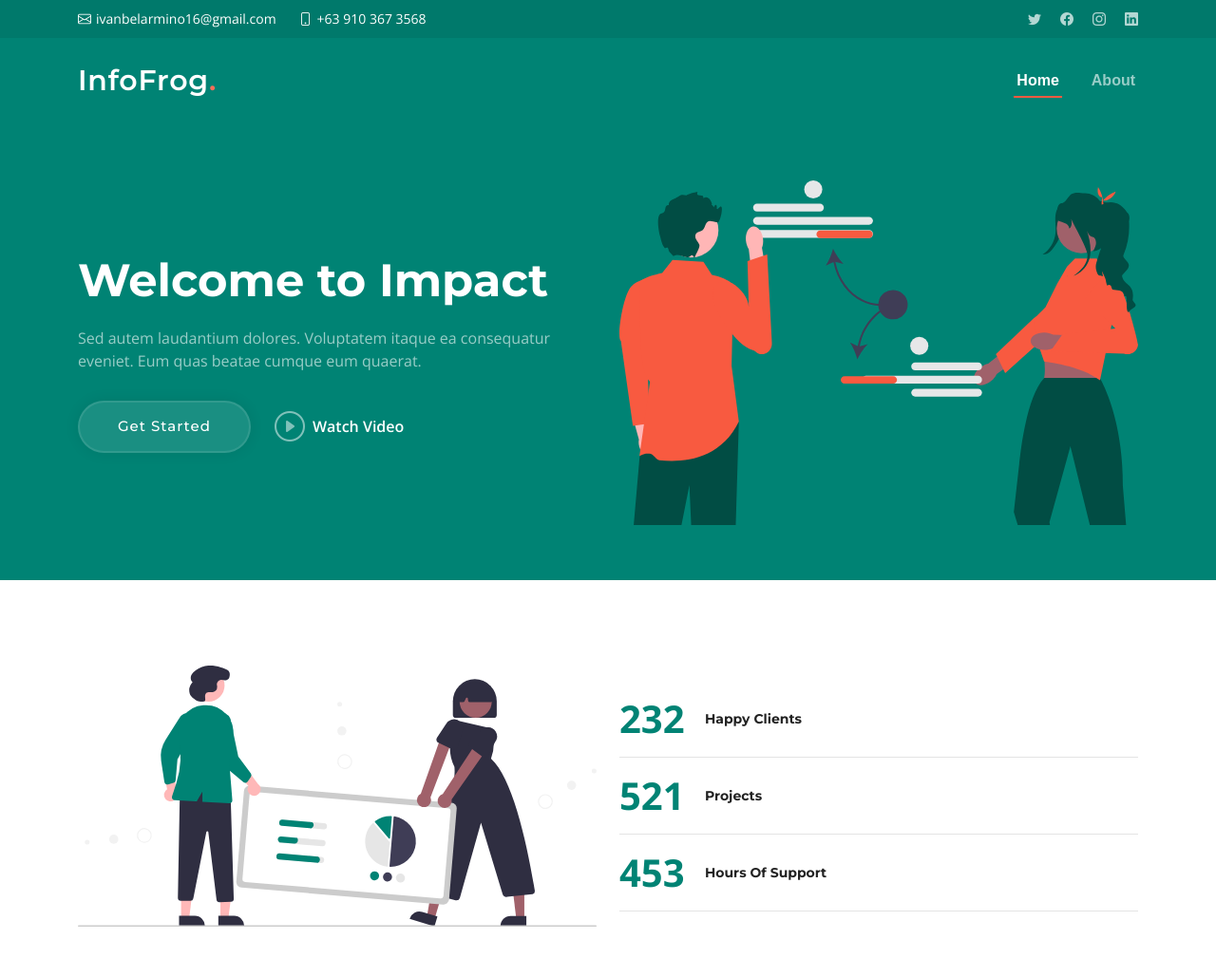
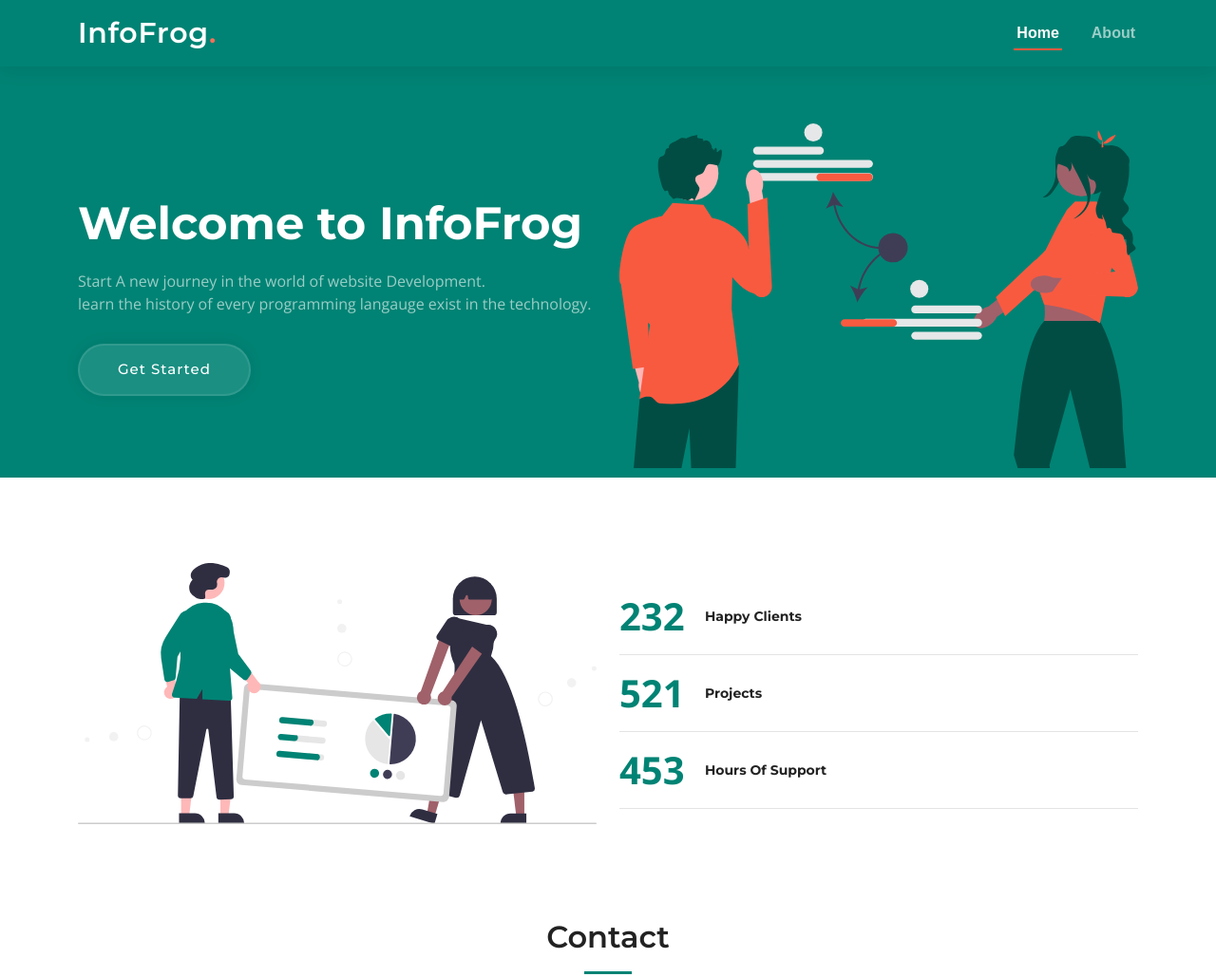
Before and after one commit to Nugg-tech/infoFrog-1.2, a plain HTML site: page index.html in a window 1280 px wide. Shown: the top 1029 px of the page at 95% size. Drawn offline with nearby package versions, Linux system fonts and the light colour scheme.

Commit message:
bago bago

```diff
--- a/index.html
+++ b/index.html
@@ -4,61 +4,31 @@
 <head>
   <meta charset="utf-8">
   <meta content="width=device-width, initial-scale=1.0" name="viewport">
-
   <title>InfoFrog</title>
   <meta content="" name="description">
   <meta content="" name="keywords">
-
   <!-- Favicons -->
   <link href="assets/img/favicon.png" rel="icon">
   <link href="assets/img/apple-touch-icon.png" rel="apple-touch-icon">
-
   <!-- Google Fonts -->
   <link rel="preconnect" href="https://fonts.googleapis.com">
   <link rel="preconnect" href="https://fonts.gstatic.com" crossorigin>
   <link
     href="https://fonts.googleapis.com/css2?family=Open+Sans:ital,wght@0,300;0,400;0,500;0,600;0,700;1,300;1,400;1,600;1,700&family=Montserrat:ital,wght@0,300;0,400;0,500;0,600;0,700;1,300;1,400;1,500;1,600;1,700&family=Raleway:ital,wght@0,300;0,400;0,500;0,600;0,700;1,300;1,400;1,500;1,600;1,700&display=swap"
     rel="stylesheet">
-
   <!-- Vendor CSS Files -->
   <link href="assets/vendor/bootstrap/css/bootstrap.min.css" rel="stylesheet">
   <link href="assets/vendor/bootstrap-icons/bootstrap-icons.css" rel="stylesheet">
   <link href="assets/vendor/aos/aos.css" rel="stylesheet">
   <link href="assets/vendor/glightbox/css/glightbox.min.css" rel="stylesheet">
   <link href="assets/vendor/swiper/swiper-bundle.min.css" rel="stylesheet">
-
   <!-- Template Main CSS File -->
   <link href="assets/css/main.css" rel="stylesheet">
-
-    <!-- =======================================================
-  * Template Name: Impact - v1.1.0
-  * Template URL: https://bootstrapmade.com/impact-bootstrap-business-website-template/
-  * Author: BootstrapMade.com
-  * License: https://bootstrapmade.com/license/
-  ======================================================== -->
 </head>
 
 <body>
-
   <!-- ======= Header ======= -->
-    <section id="topbar" class="topbar d-flex align-items-center">
-      <div class="container d-flex justify-content-center justify-content-md-between">
-        <div class="contact-info d-flex align-items-center">
-          <i class="bi bi-envelope d-flex align-items-center"><a
-              href="mailto:contact@example.com">ivanbelarmino16@gmail.com</a></i>
-          <i class="bi bi-phone d-flex align-items-center ms-4"><span>+63 910 367 3568</span></i>
-        </div>
-        <div class="social-links d-none d-md-flex align-items-center">
-          <a href="#" class="twitter"><i class="bi bi-twitter"></i></a>
-          <a href="#" class="facebook"><i class="bi bi-facebook"></i></a>
-          <a href="#" class="instagram"><i class="bi bi-instagram"></i></a>
-          <a href="#" class="linkedin"><i class="bi bi-linkedin"></i></i></a>
-        </div>
-      </div>
-    </section><!-- End Top Bar -->
-
   <header id="header" class="header d-flex align-items-center">
-
     <div class="container-fluid container-xl d-flex align-items-center justify-content-between">
       <a href="index.html" class="logo d-flex align-items-center">
         <!-- Uncomment the line below if you also wish to use an image logo -->
@@ -92,28 +62,28 @@
                   </li>
                   <li><a href="#contact">Contact</a></li>
                   </ul>-->
-        </nav><!-- .navbar -->
-
+      </nav>
+      <!-- .navbar -->
       <i class="mobile-nav-toggle mobile-nav-show bi bi-list"></i>
       <i class="mobile-nav-toggle mobile-nav-hide d-none bi bi-x"></i>
-
     </div>
-    </header><!-- End Header -->
+  </header>
   <!-- End Header -->
-
+  <!-- End Header -->
   <!-- ======= Hero Section ======= -->
   <section id="hero" class="hero">
     <div class="container position-relative">
       <div class="row gy-5" data-aos="fade-in">
         <div class="col-lg-6 order-2 order-lg-1 d-flex flex-column justify-content-center text-center text-lg-start">
-            <h2>Welcome to <span>Impact</span></h2>
-            <p>Sed autem laudantium dolores. Voluptatem itaque ea consequatur eveniet. Eum quas beatae cumque eum
-              quaerat.</p>
+          <h2>Welcome to <span>InfoFrog</span></h2>
+          <p>Start A new journey in the world of website Development.<br>learn the history of
+            every programming langauge exist in the technology.
+          </p>
           <div class="d-flex justify-content-center justify-content-lg-start">
             <a href="/php/web.html" class="btn-get-started">Get Started</a>
-              <a href=""
+            <!-- <a href=""
                         class="glightbox btn-watch-video d-flex align-items-center"><i class="bi bi-play-circle"></i><span>Watch
-                  Video</span></a>
+                          Video</span></a>-->
           </div>
         </div>
         <div class="col-lg-6 order-1 order-lg-2">
@@ -121,12 +91,10 @@
         </div>
       </div>
     </div>
-
     <div class="icon-boxes position-relative">
       <div class="container position-relative">
-          <div class="row gy-4 mt-5">
-
-            <!--          <div class="col-xl-3 col-md-6" data-aos="fade-up" data-aos-delay="100">
+        <!--   <div class="row gy-4 mt-5">
+                  <div class="col-xl-3 col-md-6" data-aos="fade-up" data-aos-delay="100">
                       <div class="icon-box">
                         <div class="icon"><i class="bi bi-easel"></i></div>
                         <h4 class="title"><a href="" class="stretched-link">Lorem Ipsum</a></h4>
@@ -160,14 +128,9 @@
 
                   </div>
                   </div>-->
-          </div>
-
-        </div>
   </section>
   <!-- End Hero Section -->
-
   <main id="main">
-
     <!-- ======= About Us Section ======= -->
     <!--    <section id="about" class="about">
          <div class="container" data-aos="fade-up">
@@ -210,7 +173,6 @@
 
          </div>
          </section><!-- End About Us Section -->
-
     <!-- ======= Clients Section ======= --
          <section id="clients" class="clients">
            <div class="container" data-aos="zoom-out">
@@ -230,46 +192,35 @@
 
            </div>
          </section><!-- End Clients Section -->
-
     <!-- ======= Stats Counter Section ======= -->
     <section id="stats-counter" class="stats-counter">
       <div class="container" data-aos="fade-up">
-
         <div class="row gy-4 align-items-center">
-
           <div class="col-lg-6">
             <img src="assets/img/stats-img.svg" alt="" class="img-fluid">
           </div>
-
           <div class="col-lg-6">
-
             <div class="stats-item d-flex align-items-center">
               <span data-purecounter-start="0" data-purecounter-end="232" data-purecounter-duration="1"
                 class="purecounter"></span>
               <p><strong>Happy Clients</strong> </p>
             </div><!-- End Stats Item -->
-
             <div class="stats-item d-flex align-items-center">
               <span data-purecounter-start="0" data-purecounter-end="521" data-purecounter-duration="1"
                 class="purecounter"></span>
               <p><strong>Projects</strong> </p>
             </div><!-- End Stats Item -->
-
             <div class="stats-item d-flex align-items-center">
               <span data-purecounter-start="0" data-purecounter-end="453" data-purecounter-duration="1"
                 class="purecounter"></span>
               <p><strong>Hours Of Support</strong></p>
             </div><!-- End Stats Item -->
-
           </div>
-
         </div>
-
       </div>
     </section><!-- End Stats Counter Section -->
-
     <!-- ======= Call To Action Section ======= -->
-<!--      <section id="call-to-action" class="call-to-action">
+    <!--   <section id="call-to-action" class="call-to-action">
          <div class="container text-center" data-aos="zoom-out">
            <a href="" class="glightbox play-btn"></a>
            <h3>Call To Action</h3>
@@ -279,7 +230,6 @@
            <a class="cta-btn" href="#">Call To Action</a>
          </div>
          </section><!-- End Call To Action Section -->
-
     <!-- ======= Our Services Section ======= --
          <section id="services" class="services sections-bg">
            <div class="container" data-aos="fade-up">
@@ -361,7 +311,6 @@
 
            </div>
          </section><!-- End Our Services Section -->
-
     <!-- ======= Testimonials Section ======= --
          <section id="testimonials" class="testimonials">
            <div class="container" data-aos="fade-up">
@@ -490,7 +439,6 @@
 
            </div>
          </section><!-- End Testimonials Section -->
-
     <!-- ======= Portfolio Section ======= -
          <section id="portfolio" class="portfolio sections-bg">
            <div class="container" data-aos="fade-up">
@@ -640,7 +588,6 @@
 
            </div>
          </section><!-- End Portfolio Section -->
-
     <!-- ======= Our Team Section ======= -->
     <!--    <section id="team" class="team">
          <div class="container" data-aos="fade-up">
@@ -665,7 +612,6 @@
                  </div>
                </div>
              </div><!-- End Team Member -->
-
     <!--          <div class="col-xl-3 col-md-6 d-flex" data-aos="fade-up" data-aos-delay="200">
          <div class="member">
            <img src="assets/img/team/team-2.jpg" class="img-fluid" alt="">
@@ -679,7 +625,6 @@
            </div>
          </div>
          </div><!-- End Team Member -->
-
     <!--          <div class="col-xl-3 col-md-6 d-flex" data-aos="fade-up" data-aos-delay="300">
          <div class="member">
            <img src="assets/img/team/team-3.jpg" class="img-fluid" alt="">
@@ -693,7 +638,6 @@
            </div>
          </div>
          </div><!-- End Team Member -->
-
     <!--          <div class="col-xl-3 col-md-6 d-flex" data-aos="fade-up" data-aos-delay="400">
          <div class="member">
            <img src="assets/img/team/team-4.jpg" class="img-fluid" alt="">
@@ -712,7 +656,6 @@
 
          </div>
          </section><!-- End Our Team Section -->
-
     <!-- ======= Pricing Section ======= -
          <section id="pricing" class="pricing sections-bg">
            <div class="container" data-aos="fade-up">
@@ -783,7 +726,6 @@
 
            </div>
          </section><!-- End Pricing Section -->
-
     <!-- ======= Frequently Asked Questions Section ======= --
          <section id="faq" class="faq">
            <div class="container" data-aos="fade-up">
@@ -880,7 +822,6 @@
 
            </div>
          </section><!-- End Frequently Asked Questions Section -->
-
     <!-- ======= Recent Blog Posts Section ======= -->
     <!--    <section id="recent-posts" class="recent-posts sections-bg">
          <div class="container" data-aos="fade-up">
@@ -969,26 +910,19 @@
 
                </article>
              </div><!-- End post list item -->
-
     </div><!-- End recent posts list -->
-
     </div>
     </section><!-- End Recent Blog Posts Section -->
-
     <!-- ======= Contact Section ======= -->
     <section id="contact" class="contact">
       <div class="container" data-aos="fade-up">
-
         <div class="section-header">
           <h2>Contact</h2>
           <p>Nulla dolorum nulla nesciunt rerum facere sed ut inventore quam porro nihil id ratione ea sunt quis
             dolorem dolore earum</p>
         </div>
-
         <div class="row gx-lg-0 gy-4">
-
           <div class="col-lg-4">
-
             <div class="info-container d-flex flex-column align-items-center justify-content-center">
               <div class="info-item d-flex">
                 <i class="bi bi-geo-alt flex-shrink-0"></i>
@@ -997,7 +931,6 @@
                   <p>A108 Adam Street, New York, NY 535022</p>
                 </div>
               </div><!-- End Info Item -->
-
               <div class="info-item d-flex">
                 <i class="bi bi-envelope flex-shrink-0"></i>
                 <div>
@@ -1005,7 +938,6 @@
                   <p>info@example.com</p>
                 </div>
               </div><!-- End Info Item -->
-
               <div class="info-item d-flex">
                 <i class="bi bi-phone flex-shrink-0"></i>
                 <div>
@@ -1013,7 +945,6 @@
                   <p>+1 5589 55488 55</p>
                 </div>
               </div><!-- End Info Item -->
-
               <div class="info-item d-flex">
                 <i class="bi bi-clock flex-shrink-0"></i>
                 <div>
@@ -1022,9 +953,7 @@
                 </div>
               </div><!-- End Info Item -->
             </div>
-
           </div>
-
           <div class="col-lg-8">
             <form action="forms/contact.php" method="post" role="form" class="php-email-form">
               <div class="row">
@@ -1048,18 +977,16 @@
               </div>
               <div class="text-center"><button type="submit">Send Message</button></div>
             </form>
-            </div><!-- End Contact Form -->
-
           </div>
-
+          <!-- End Contact Form -->
         </div>
-      </section><!-- End Contact Section -->
-
-    </main><!-- End #main -->
-
+      </div>
+    </section>
+    <!-- End Contact Section -->
+  </main>
+  <!-- End #main -->
   <!-- ======= Footer ======= -->
   <footer id="footer" class="footer">
-
     <div class="container">
       <div class="row gy-4">
         <div class="col-lg-5 col-md-12 footer-info">
@@ -1067,7 +994,8 @@
             <span>InfoFrog</span>
           </a>
           <p>Cras fermentum odio eu feugiat lide par naso tierra. Justo eget nada terra videa magna derita valies
-              darta donna mare fermentum iaculis eu non diam phasellus.</p>
+            darta donna mare fermentum iaculis eu non diam phasellus.
+          </p>
           <div class="social-links d-flex mt-4">
             <a href="#" class="twitter"><i class="bi bi-twitter"></i></a>
             <a href="#" class="facebook"><i class="bi bi-facebook"></i></a>
@@ -1075,8 +1003,7 @@
             <a href="#" class="linkedin"><i class="bi bi-linkedin"></i></a>
           </div>
         </div>
-
-<!--          <div class="col-lg-2 col-6 footer-links">
+        <!--<div class="col-lg-2 col-6 footer-links">
                   <h4>Useful Links</h4>
                   <ul>
                     <li><a href="#">Home</a></li>
@@ -1086,7 +1013,6 @@
                     <li><a href="#">Privacy policy</a></li>
                   </ul>
                   </div>-->
-
         <div class="col-lg-2 col-6 footer-links">
           <h4>Our Services</h4>
           <ul>
@@ -1095,7 +1021,6 @@
             <li><a href="#">Product Management</a></li>
           </ul>
         </div>
-
         <div class="col-lg-3 col-md-12 footer-contact text-center text-md-start">
           <h4>Contact Us</h4>
           <p>
@@ -1105,21 +1030,14 @@
             <strong>Phone:</strong> +63 910 367 3568<br>
             <strong>Email:</strong>ivanbelarmino16@gmail.com<br>
           </p>
-
-          </div>
-
         </div>
       </div>
-
-
-    </footer><!-- End Footer -->
+    </div>
+  </footer>
   <!-- End Footer -->
-
   <a href="#" class="scroll-top d-flex align-items-center justify-content-center"><i
       class="bi bi-arrow-up-short"></i></a>
-
   <div id="preloader"></div>
-
   <!-- Vendor JS Files -->
   <script src="assets/vendor/bootstrap/js/bootstrap.bundle.min.js"></script>
   <script src="assets/vendor/aos/aos.js"></script>
@@ -1128,10 +1046,8 @@
   <script src="assets/vendor/swiper/swiper-bundle.min.js"></script>
   <script src="assets/vendor/isotope-layout/isotope.pkgd.min.js"></script>
   <script src="assets/vendor/php-email-form/validate.js"></script>
-
   <!-- Template Main JS File -->
   <script src="assets/js/main.js"></script>
-
 </body>
 
 </html>
```
Also changed, not shown: changelog.txt (deleted). Lines whose indentation alone changed are shown as unchanged.
